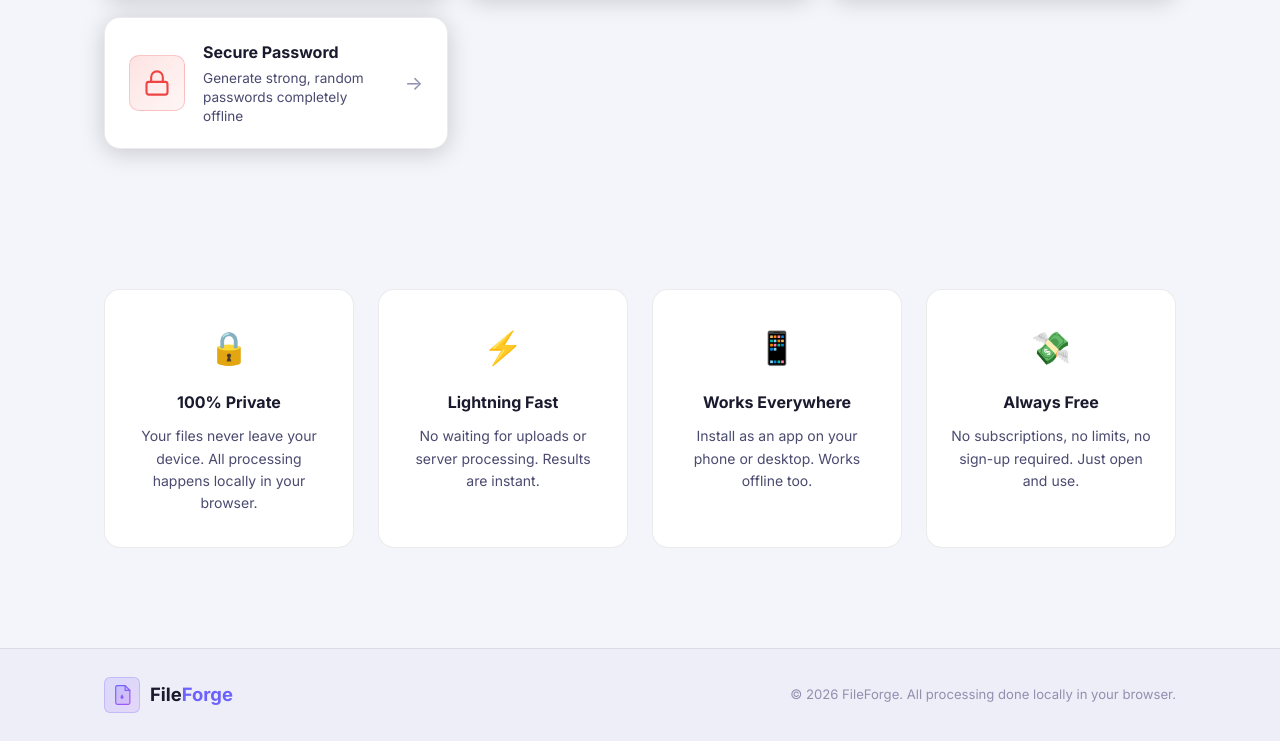
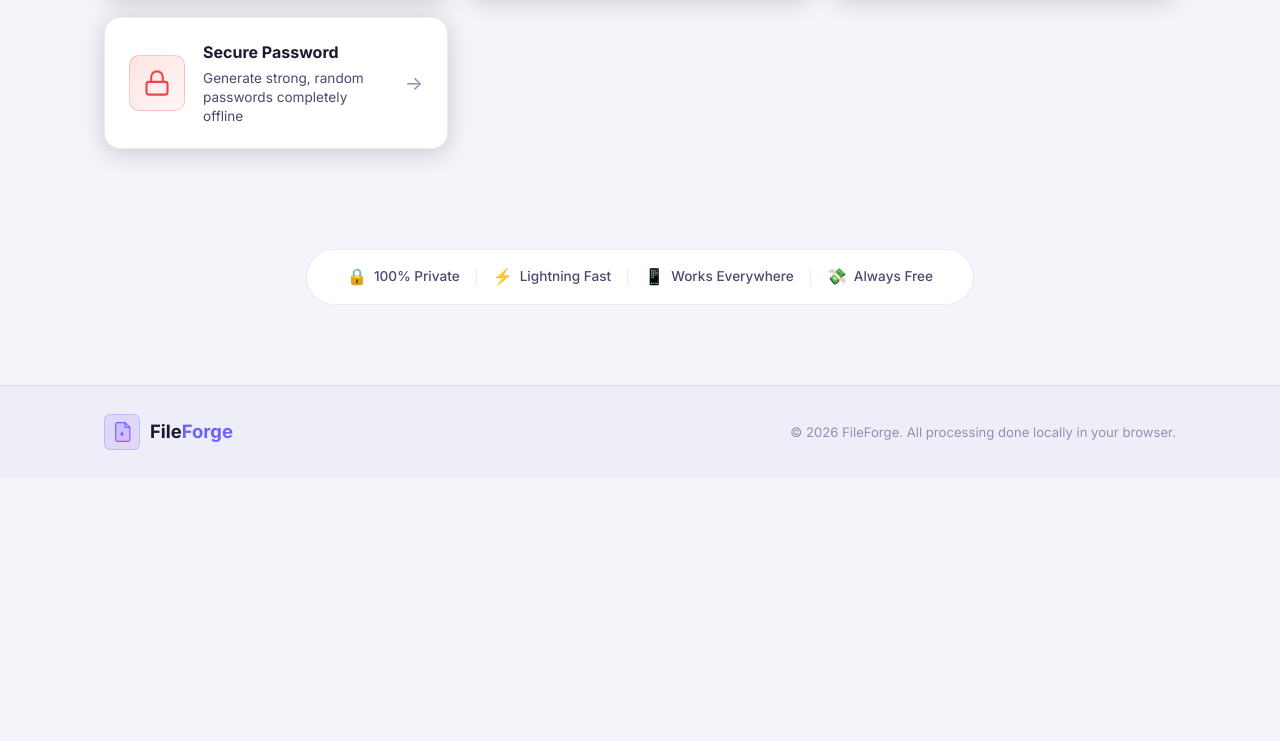
Before and after one commit to mirahtisham13/FileForge, a plain HTML site: page index.html in a window 1280 px wide. Shown: the part 2943-3684 px from the top of the page. After the commit the page ends 3421 px from the top, so only its background shows below. Drawn offline with Linux system fonts and the light colour scheme.

Commit message:
design: replace bulky feature cards with minimal inline pill strip

```diff
--- a/css/main.css
+++ b/css/main.css
@@ -389,39 +389,38 @@ img { max-width: 100%; }
    FEATURES SECTION
    ============================================= */
 .features-section {
-  padding: 60px 0 100px;
+  padding: 20px 0 80px;
 }
-.features-grid {
-  display: grid;
-  grid-template-columns: repeat(auto-fit, minmax(220px, 1fr));
-  gap: 24px;
+.features-strip {
+  display: flex;
+  align-items: center;
+  justify-content: center;
+  flex-wrap: wrap;
+  gap: 0;
+  border: 1px solid var(--border);
+  border-radius: 100px;
+  padding: 10px 24px;
+  background: var(--surface);
+  width: fit-content;
+  margin: 0 auto;
 }
-.feature-item {
-  text-align: center;
-  padding: 32px 24px;
-  background: var(--surface);
-  border: 1px solid var(--border);
-  border-radius: var(--radius);
-  transition: all var(--transition);
+.feature-pill {
+  display: flex;
+  align-items: center;
+  gap: 7px;
+  padding: 4px 16px;
+  font-size: 0.85rem;
+  font-weight: 500;
+  color: var(--text-2);
 }
-.feature-item:hover {
-  border-color: rgba(var(--accent-rgb), 0.3);
-  transform: translateY(-2px);
+.feature-pill-icon {
+  font-size: 1rem;
 }
-.feature-icon {
-  font-size: 2rem;
-  margin-bottom: 16px;
-  display: block;
-}
-.feature-item h3 {
-  font-size: 1rem;
-  font-weight: 700;
-  margin-bottom: 10px;
-}
-.feature-item p {
-  font-size: 0.875rem;
-  color: var(--text-2);
-  line-height: 1.6;
+.feature-pill-sep {
+  width: 1px;
+  height: 16px;
+  background: var(--border);
+  flex-shrink: 0;
 }
 
 /* =============================================
--- a/index.html
+++ b/index.html
@@ -638,27 +638,14 @@
   <!-- FEATURES -->
   <section class="features-section" id="features">
     <div class="container">
-      <div class="features-grid">
-        <div class="feature-item">
-          <div class="feature-icon">🔒</div>
-          <h3>100% Private</h3>
-          <p>Your files never leave your device. All processing happens locally in your browser.</p>
-        </div>
-        <div class="feature-item">
-          <div class="feature-icon">⚡</div>
-          <h3>Lightning Fast</h3>
-          <p>No waiting for uploads or server processing. Results are instant.</p>
-        </div>
-        <div class="feature-item">
-          <div class="feature-icon">📱</div>
-          <h3>Works Everywhere</h3>
-          <p>Install as an app on your phone or desktop. Works offline too.</p>
-        </div>
-        <div class="feature-item">
-          <div class="feature-icon">💸</div>
-          <h3>Always Free</h3>
-          <p>No subscriptions, no limits, no sign-up required. Just open and use.</p>
-        </div>
+      <div class="features-strip">
+        <div class="feature-pill"><span class="feature-pill-icon">🔒</span><span>100% Private</span></div>
+        <span class="feature-pill-sep"></span>
+        <div class="feature-pill"><span class="feature-pill-icon">⚡</span><span>Lightning Fast</span></div>
+        <span class="feature-pill-sep"></span>
+        <div class="feature-pill"><span class="feature-pill-icon">📱</span><span>Works Everywhere</span></div>
+        <span class="feature-pill-sep"></span>
+        <div class="feature-pill"><span class="feature-pill-icon">💸</span><span>Always Free</span></div>
       </div>
     </div>
   </section>
```
